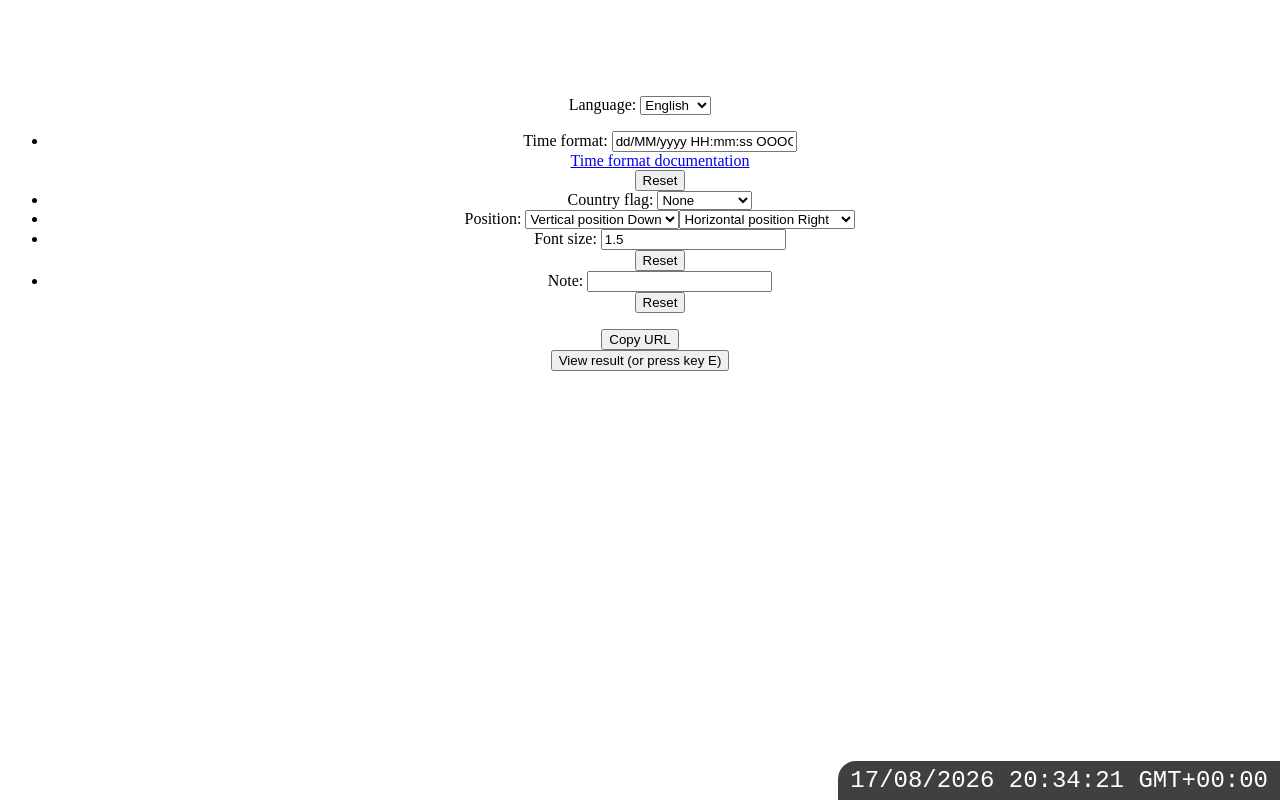
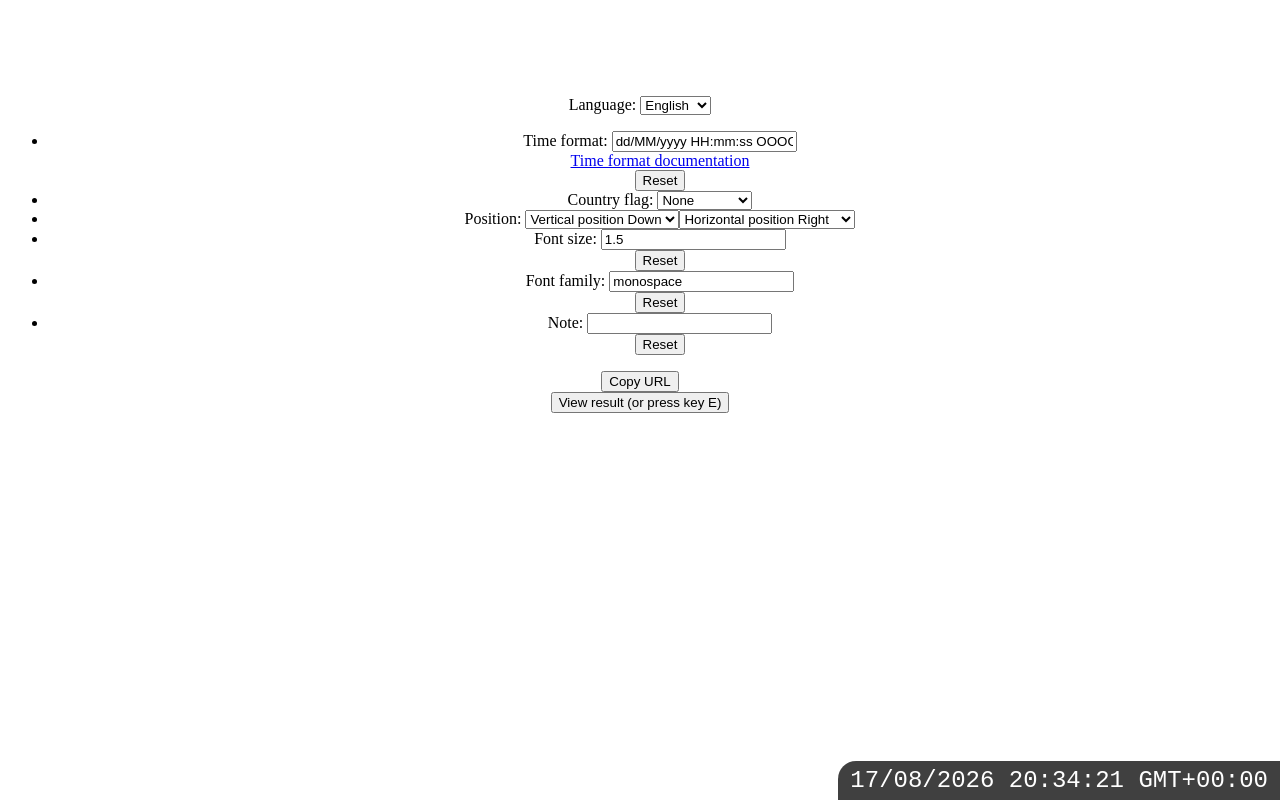
Before and after one commit to AnonymerNiklasistanonym/obs-overlay-clock, a React (Vite) app: page /edit in a window 1280 px wide. Built offline with nearby package versions, Linux system fonts and the light colour scheme.

Commit message:
feat: add font family input and more default checks
Meaning now the font can be changed and default values remove URL parameters (e.g. if reset is being used).
Country flags is now also getting an actual null value instead of a null string.

```diff
--- a/src/components/CountrySelector.tsx
+++ b/src/components/CountrySelector.tsx
@@ -10,7 +10,10 @@ export default function CountrySelector() {
   const countryCodes = Object.keys(Flags);
 
   return (
-    <select value={country ?? undefined} onChange={(e) => setCountry(e.target.value)}>
+    <select
+      value={country ?? undefined}
+      onChange={(e) => setCountry(e.target.value === "null" ? null : e.target.value)}
+    >
       <option key={"null"} value={"null"}>
         {t("none")}
       </option>
--- a/src/components/EditOverlay.tsx
+++ b/src/components/EditOverlay.tsx
@@ -8,6 +8,7 @@ import NoteInput from "./NoteInput";
 import "./EditOverlay.css";
 import LanguageSwitcher from "./LanguageSwitcher";
 import CountrySelector from "./CountrySelector";
+import FontFamilySelector from "./FontFamilyInput";
 
 function EditOverlay() {
   const { t } = useTranslation();
@@ -59,6 +60,9 @@ function EditOverlay() {
             {t("set-font-size")}: <FontSizeInput />
           </li>
           <li>
+            {t("set-font-family")}: <FontFamilySelector />
+          </li>
+          <li>
             {t("set-note")}: <NoteInput />
           </li>
         </ul>
--- /dev/null
+++ b/src/components/FontFamilyInput.tsx
@@ -0,0 +1,23 @@
+import { useTranslation } from "../../node_modules/react-i18next";
+import { useCallback } from "react";
+import { FONT_FAMILY_DEFAULT, useFontFamilyStore } from "../stores/fontFamilyStore";
+
+export default function FontFamilyInput() {
+  const fontFamily = useFontFamilyStore((state) => state.fontFamily);
+  const setFontFamily = useFontFamilyStore((state) => state.setFontFamily);
+  const { t } = useTranslation();
+
+  const reset = useCallback(() => setFontFamily(null), [setFontFamily]);
+
+  return (
+    <>
+      <input
+        type="text"
+        value={fontFamily ?? FONT_FAMILY_DEFAULT}
+        onChange={(e) => setFontFamily(e.target.value)}
+      />
+      <br />
+      <button onClick={reset}>{t("reset")}</button>
+    </>
+  );
+}
--- a/src/i18n/locales/de.json
+++ b/src/i18n/locales/de.json
@@ -14,6 +14,7 @@
   "reset": "Zurücksetzten",
   "right": "Rechts",
   "set-country": "Flagge",
+  "set-font-family": "Schriftart",
   "set-font-size": "Schriftgröße",
   "set-language": "Sprache",
   "set-note": "Notiz",
--- a/src/i18n/locales/en.json
+++ b/src/i18n/locales/en.json
@@ -14,6 +14,7 @@
   "reset": "Reset",
   "right": "Right",
   "set-country": "Country flag",
+  "set-font-family": "Font family",
   "set-font-size": "Font size",
   "set-language": "Language",
   "set-note": "Note",
--- a/src/pages/Overlay.css
+++ b/src/pages/Overlay.css
@@ -1,5 +1,5 @@
 :root {
-  --clock-font: monospace;
+  --clock-font-family: monospace;
   --clock-font-size: 1.5rem;
   --clock-padding: 0.25em;
   --clock-font-color: #fff;
@@ -18,7 +18,7 @@
   font-size: var(--clock-font-size);
   /* Make element only as big as its content */
   display: inline-block;
-  font-family: var(--clock-font);
+  font-family: var(--clock-font-family);
   color: var(--clock-font-color);
   border-radius: calc(var(--clock-font-size) * 0.75);
   padding: var(--clock-padding);
--- a/src/pages/Overlay.tsx
+++ b/src/pages/Overlay.tsx
@@ -8,6 +8,7 @@ import { useLocation, useNavigate } from "react-router-dom";
 import { useFontSizeStore } from "../stores/fontSizeStore";
 import { useNoteStore } from "../stores/noteStore";
 import "./Overlay.css";
+import { FONT_FAMILY_DEFAULT, useFontFamilyStore } from "../stores/fontFamilyStore";
 
 // Lazy load components that will only be necessary when editing the page
 const EditOverlay = lazy(() => import("../components/EditOverlay"));
@@ -21,6 +22,7 @@ function Overlay({ edit }: OverlayProps) {
   const positionHorizontal = usePositionStore((state) => state.positionHorizontal);
   const positionVertical = usePositionStore((state) => state.positionVertical);
   const timeString = useTimeStore((state) => state.timeString);
+  const fontFamily = useFontFamilyStore((state) => state.fontFamily);
   const fontSize = useFontSizeStore((state) => state.fontSize);
   const note = useNoteStore((state) => state.note);
   const [now, setNow] = useState(() => new Date());
@@ -32,6 +34,13 @@ function Overlay({ edit }: OverlayProps) {
   const classNames = useMemo(() => {
     return [positionHorizontal, positionVertical].join(" ");
   }, [positionHorizontal, positionVertical]);
+
+  useEffect(() => {
+    document.documentElement.style.setProperty(
+      "--clock-font-family",
+      fontFamily ? `${fontFamily},${FONT_FAMILY_DEFAULT}` : FONT_FAMILY_DEFAULT,
+    );
+  }, [fontFamily]);
 
   useEffect(() => {
     document.documentElement.style.setProperty("--clock-font-size", `${fontSize}rem`);
@@ -56,6 +65,11 @@ function Overlay({ edit }: OverlayProps) {
 
   useEffect(() => {
     const handleKeyDown = (event: KeyboardEvent) => {
+      // Ignore key when currently inside an input element
+      const target = event.target as HTMLElement;
+      if (target.tagName === "INPUT" || target.tagName === "TEXTAREA" || target.isContentEditable) {
+        return;
+      }
       if (event.key === "e") {
         if (edit) {
           navigate({
--- /dev/null
+++ b/src/stores/fontFamilyStore.ts
@@ -0,0 +1,29 @@
+import { create } from "zustand";
+
+interface FontFamilyStore {
+  fontFamily: string | null;
+  setFontFamily: (fontFamily: string | null) => void;
+}
+
+export const FONT_FAMILY_DEFAULT = "monospace";
+
+export const useFontFamilyStore = create<FontFamilyStore>((set) => ({
+  fontFamily: new URLSearchParams(window.location.search).get("fontFamily") || FONT_FAMILY_DEFAULT,
+  setFontFamily: (fontFamily) => {
+    const url = new URL(window.location.href);
+
+    if (
+      fontFamily &&
+      fontFamily.trim().length > 0 &&
+      fontFamily.toLowerCase() !== FONT_FAMILY_DEFAULT
+    ) {
+      url.searchParams.set("fontFamily", fontFamily);
+    } else {
+      url.searchParams.delete("fontFamily");
+    }
+
+    window.history.replaceState({}, "", url);
+
+    set({ fontFamily });
+  },
+}));
--- a/src/stores/fontSizeStore.ts
+++ b/src/stores/fontSizeStore.ts
@@ -18,7 +18,7 @@ export const useFontSizeStore = create<FontSizeStore>((set) => ({
   setFontSize: (fontSize) => {
     const url = new URL(window.location.href);
 
-    if (fontSize || fontSize === 0) {
+    if ((fontSize || fontSize === 0) && fontSize !== FONT_SIZE_DEFAULT) {
       fontSize = lowerBound(fontSize);
       url.searchParams.set("fontSize", `${fontSize}`);
     } else {
--- a/src/stores/timeStore.ts
+++ b/src/stores/timeStore.ts
@@ -12,7 +12,7 @@ export const useTimeStore = create<TimeStore>((set) => ({
   setTimeString: (timeString) => {
     const url = new URL(window.location.href);
 
-    if (timeString) {
+    if (timeString && timeString.trim().length > 0 && timeString !== TIME_STRING_DEFAULT) {
       url.searchParams.set("timeString", timeString);
     } else {
       url.searchParams.delete("timeString");
```
